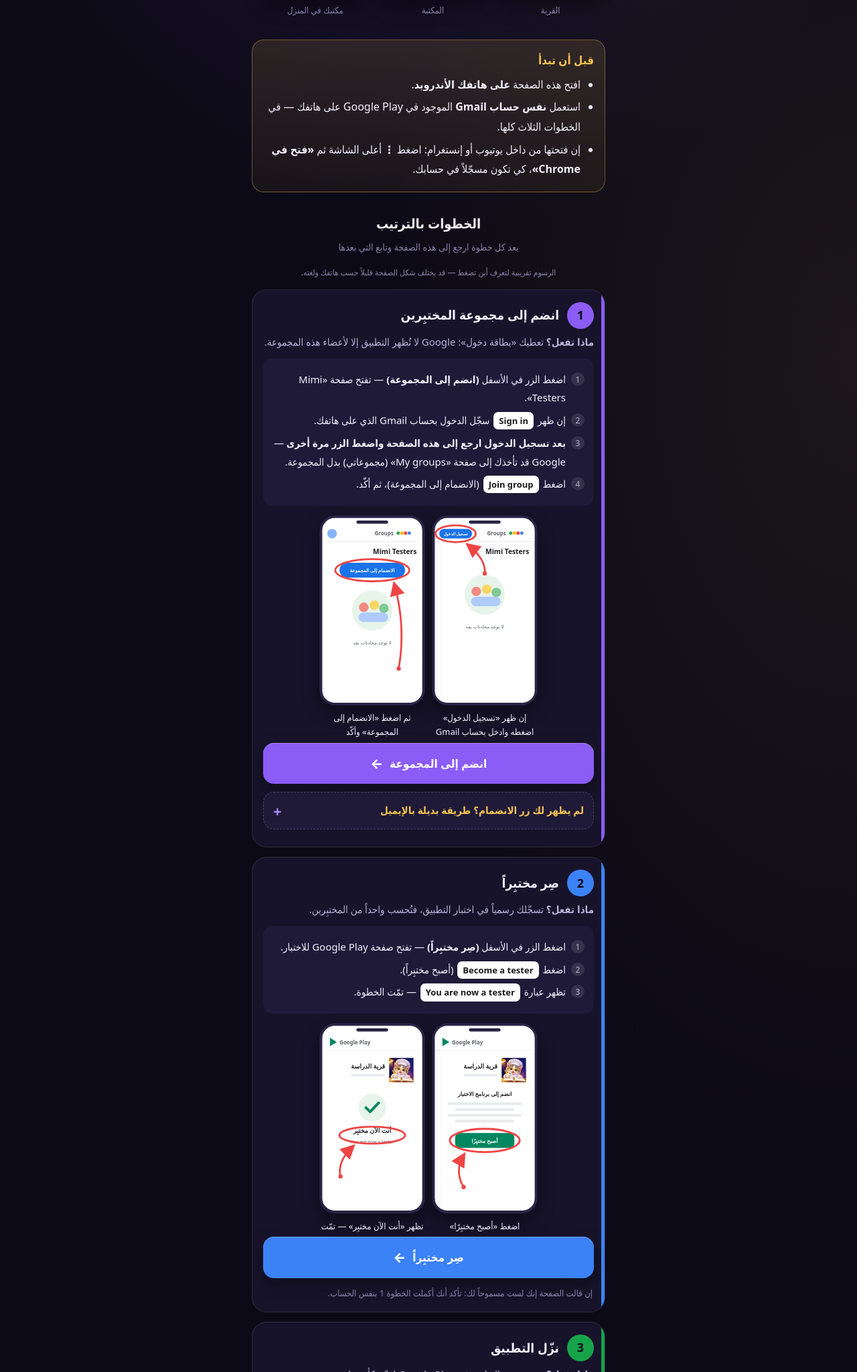
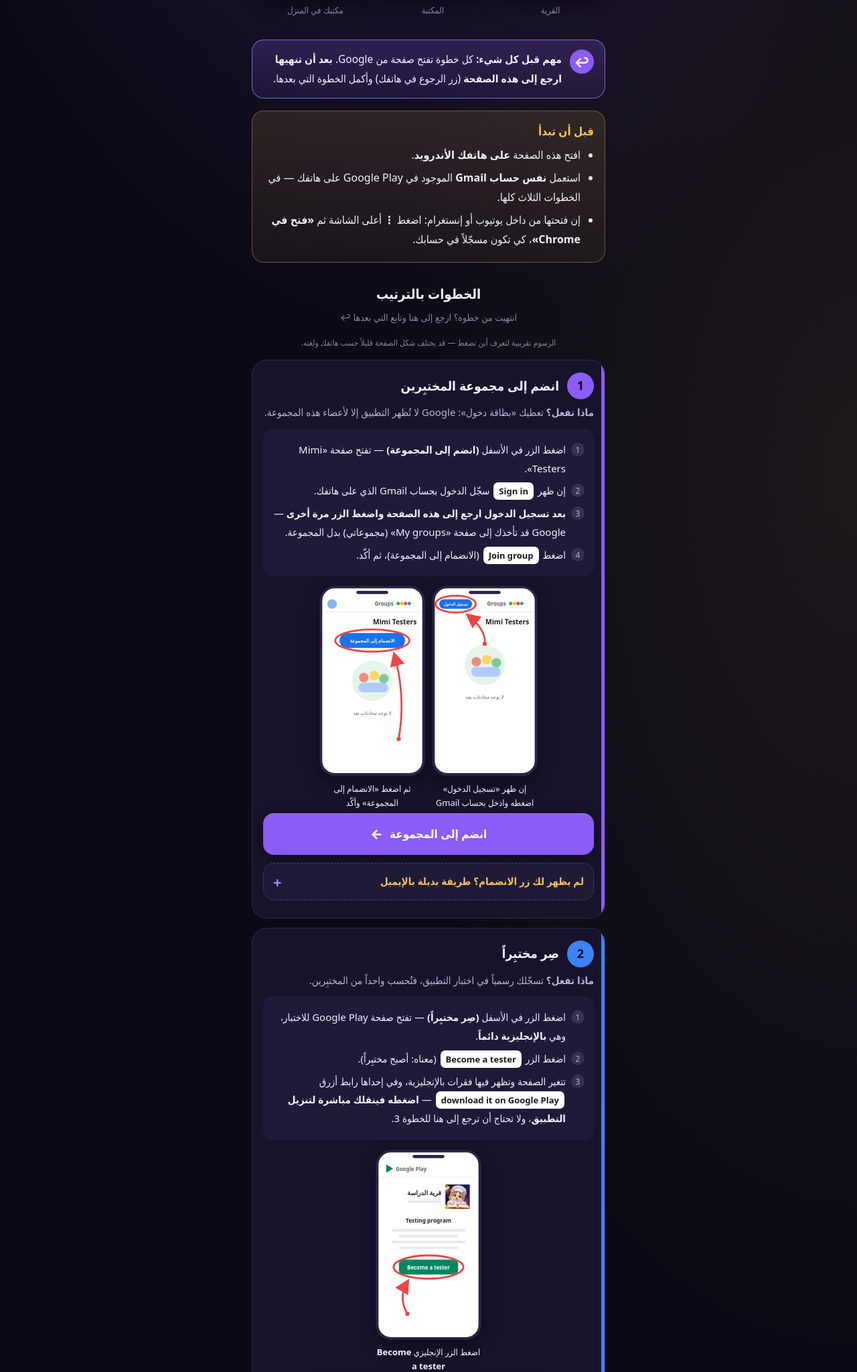
Before and after one commit to studyvillage/studyvillage.github.io, a plain HTML site: page index.html in a window 1280 px wide. Shown: the part 752-2800 px from the top of the page at 67% size. Drawn offline with Linux system fonts and the light colour scheme; a web font is replaced by a local one.

Commit message:
ارجع بعد كل خطوة، وBecome a tester ثم رابط التنزيل المباشر (لقطة حقيقية)

```diff
--- a/index.html
+++ b/index.html
@@ -84,6 +84,11 @@ h2.section{font-size:20px;margin:28px 0 4px;text-align:center}
 .alt summary{font-size:15px;color:var(--gold)}
 .alt .how{background:rgba(0,0,0,.2)}
 .alt-go{background:#334155;font-size:15px;padding:12px;margin-bottom:14px}
+.back{display:flex;gap:12px;align-items:flex-start;background:linear-gradient(180deg,rgba(139,92,246,.22),rgba(139,92,246,.1));
+  border:1.5px solid rgba(167,139,250,.7);border-radius:18px;padding:14px 16px;margin:18px 0 0;font-size:15.5px}
+.back-icon{flex:0 0 auto;width:36px;height:36px;border-radius:50%;background:var(--violet);display:grid;place-items:center;font-size:20px;font-weight:800}
+.shot-real{width:100%;max-width:330px;display:block;margin:0 auto;border-radius:16px;box-shadow:0 10px 24px rgba(0,0,0,.4);border:3px solid #2A2446}
+.demo figure:has(.shot-real){flex-basis:330px}
 .illus{font-size:12px;color:var(--mute);text-align:center;margin:0 0 12px}
 .s1{--accent:#8B5CF6}
 .s2{--accent:#3B82F6}
@@ -133,6 +138,12 @@ footer a{color:var(--mute)}
     <figure class="shot"><img src="img/home.webp" alt="الدراسة في المنزل" loading="lazy"><figcaption>مكتبك في المنزل</figcaption></figure>
   </section>
 
+  <section class="back">
+    <div class="back-icon" aria-hidden="true">↩</div>
+    <div><b>مهم قبل كل شيء:</b> كل خطوة تفتح صفحة من Google. <b>بعد أن تنهيها ارجع إلى هذه الصفحة</b> (زر الرجوع في هاتفك)
+    وأكمل الخطوة التي بعدها.</div>
+  </section>
+
   <section class="before">
     <h2>قبل أن تبدأ</h2>
     <ul>
@@ -143,7 +154,7 @@ footer a{color:var(--mute)}
   </section>
 
   <h2 class="section">الخطوات بالترتيب</h2>
-  <p class="sub">بعد كل خطوة ارجع إلى هذه الصفحة وتابع التي بعدها</p>
+  <p class="sub">انتهيت من خطوة؟ ارجع إلى هنا وتابع التي بعدها ↩</p>
   <p class="illus">الرسوم تقريبية لتعرف أين تضغط — قد يختلف شكل الصفحة قليلاً حسب هاتفك ولغته.</p>
 
   <article class="step s1" id="step1">
@@ -192,9 +203,10 @@ footer a{color:var(--mute)}
     <div class="head"><div class="num">2</div><h3>صِر مختبِراً</h3></div>
     <p class="why"><b>ماذا تفعل؟</b> تسجّلك رسمياً في اختبار التطبيق، فتُحسب واحداً من المختبِرين.</p>
     <ol class="how">
-      <li>اضغط الزر في الأسفل <span class="btn-ar">(صِر مختبِراً)</span> — تفتح صفحة Google Play للاختبار.</li>
-      <li>اضغط <span class="btn-en">Become a tester</span> (أصبح مختبِراً).</li>
-      <li>تظهر عبارة <span class="btn-en">You are now a tester</span> — تمّت الخطوة.</li>
+      <li>اضغط الزر في الأسفل <span class="btn-ar">(صِر مختبِراً)</span> — تفتح صفحة Google Play للاختبار، وهي <b>بالإنجليزية دائماً</b>.</li>
+      <li>اضغط الزر <span class="btn-en">Become a tester</span> (معناه: أصبح مختبِراً).</li>
+      <li>تتغير الصفحة وتظهر فيها فقرات بالإنجليزية، وفي إحداها رابط أزرق <span class="btn-en">download it on Google Play</span> —
+      <b>اضغطه فينقلك مباشرة لتنزيل التطبيق</b>، ولا تحتاج أن ترجع إلى هنا للخطوة 3.</li>
     </ol>
     <!--guide:2-->
     <div class="demo">
@@ -202,29 +214,27 @@ footer a{color:var(--mute)}
 <defs><marker id="h" markerWidth="8" markerHeight="8" refX="6" refY="4" orient="auto"><path d="M0,0 L8,4 L0,8 z" fill="#EF4444"/></marker></defs>
 <rect x="3" y="3" width="194" height="354" rx="26" fill="#fff" stroke="#2A2446" stroke-width="5"/>
 <rect x="70" y="10" width="60" height="6" rx="3" fill="#2A2446"/>
-<path d="M20,28 L20,44 L33,36 z" fill="#01875F"/><text x="38" y="40" font-size="10" fill="#5f6368" font-weight="600" text-anchor="start">Google Play</text><line x1="8" y1="52" x2="192" y2="52" stroke="#e8eaed"/><image href="img/icon.webp" x="132" y="66" width="46" height="46" preserveAspectRatio="xMidYMid slice"/><text x="124" y="86" font-size="12" fill="#202124" font-weight="700" text-anchor="end">قرية الدراسة</text><rect x="60" y="96" width="64" height="5" rx="2.5" fill="#e8eaed"/><text x="100" y="138" font-size="10.5" fill="#202124" font-weight="700" text-anchor="middle">انضم إلى برنامج الاختبار</text><rect x="30" y="150" width="140" height="5" rx="2.5" fill="#e8eaed"/><rect x="44" y="161" width="112" height="5" rx="2.5" fill="#e8eaed"/><rect x="30" y="172" width="140" height="5" rx="2.5" fill="#e8eaed"/><rect x="44" y="183" width="112" height="5" rx="2.5" fill="#e8eaed"/><rect x="44" y="208" width="112" height="28" rx="8" fill="#01875F"/><text x="100" y="226" font-size="10" fill="#fff" font-weight="700" text-anchor="middle">أصبح مختبِرًا</text>
+<path d="M20,28 L20,44 L33,36 z" fill="#01875F"/><text x="38" y="40" font-size="10" fill="#5f6368" font-weight="600" text-anchor="start">Google Play</text><line x1="8" y1="52" x2="192" y2="52" stroke="#e8eaed"/><image href="img/icon.webp" x="132" y="66" width="46" height="46" preserveAspectRatio="xMidYMid slice"/><text x="124" y="86" font-size="12" fill="#202124" font-weight="700" text-anchor="end">قرية الدراسة</text><rect x="60" y="96" width="64" height="5" rx="2.5" fill="#e8eaed"/><text x="100" y="138" font-size="10.5" fill="#202124" font-weight="700" text-anchor="middle">Testing program</text><rect x="30" y="150" width="140" height="5" rx="2.5" fill="#e8eaed"/><rect x="44" y="161" width="112" height="5" rx="2.5" fill="#e8eaed"/><rect x="30" y="172" width="140" height="5" rx="2.5" fill="#e8eaed"/><rect x="44" y="183" width="112" height="5" rx="2.5" fill="#e8eaed"/><rect x="44" y="208" width="112" height="28" rx="8" fill="#01875F"/><text x="100" y="226" font-size="10" fill="#fff" font-weight="700" text-anchor="middle">Become a tester</text>
 <ellipse cx="100" cy="222" rx="66" ry="22" fill="none" stroke="#EF4444" stroke-width="3.5"/>
 <path d="M60,310 Q42.2,280.0 60,250" fill="none" stroke="#EF4444" stroke-width="3.5" stroke-linecap="round" marker-end="url(#h)"/>
 <circle cx="60" cy="310" r="4" fill="#EF4444"/>
-</svg><figcaption>اضغط «أصبح مختبِرًا»</figcaption></figure>
-      <figure><svg viewBox="0 0 200 360" role="img" xmlns="http://www.w3.org/2000/svg" direction="ltr" style="direction:ltr">
-<defs><marker id="h" markerWidth="8" markerHeight="8" refX="6" refY="4" orient="auto"><path d="M0,0 L8,4 L0,8 z" fill="#EF4444"/></marker></defs>
-<rect x="3" y="3" width="194" height="354" rx="26" fill="#fff" stroke="#2A2446" stroke-width="5"/>
-<rect x="70" y="10" width="60" height="6" rx="3" fill="#2A2446"/>
-<path d="M20,28 L20,44 L33,36 z" fill="#01875F"/><text x="38" y="40" font-size="10" fill="#5f6368" font-weight="600" text-anchor="start">Google Play</text><line x1="8" y1="52" x2="192" y2="52" stroke="#e8eaed"/><image href="img/icon.webp" x="132" y="66" width="46" height="46" preserveAspectRatio="xMidYMid slice"/><text x="124" y="86" font-size="12" fill="#202124" font-weight="700" text-anchor="end">قرية الدراسة</text><rect x="60" y="96" width="64" height="5" rx="2.5" fill="#e8eaed"/><circle cx="100" cy="160" r="26" fill="#E6F4EA"/><path d="M88,160 l8,8 l16,-17" fill="none" stroke="#01875F" stroke-width="5" stroke-linecap="round" stroke-linejoin="round"/><text x="100" y="208" font-size="12" fill="#202124" font-weight="700" text-anchor="middle">أنت الآن مختبِر</text><text x="100" y="228" font-size="8.5" fill="#5f6368" font-weight="400" text-anchor="middle">You are now a tester</text>
-<ellipse cx="100" cy="212" rx="62" ry="16" fill="none" stroke="#EF4444" stroke-width="3.5"/>
-<path d="M40,290 Q33.3,262.0 63,234" fill="none" stroke="#EF4444" stroke-width="3.5" stroke-linecap="round" marker-end="url(#h)"/>
-<circle cx="40" cy="290" r="4" fill="#EF4444"/>
-</svg><figcaption>تظهر «أنت الآن مختبِر» — تمّت</figcaption></figure>
+</svg><figcaption>اضغط الزر الإنجليزي <b>Become a tester</b></figcaption></figure>
     </div>
     <!--/guide:2-->
+    <!--guide:2b-->
+    <div class="demo">
+      <figure><img src="img/tester-done.webp" alt="بعد Become a tester: رابط download it on Google Play" class="shot-real" loading="lazy"><figcaption>تظهر هذه الصفحة: اضغط الرابط الأزرق <b>download it on Google Play</b> — ينقلك مباشرة لتنزيل التطبيق</figcaption></figure>
+    </div>
+    <!--/guide:2b-->
+    <!--after:2b-->
     <a class="go" data-step="2" href="https://play.google.com/apps/testing/com.mimistudy.app" target="_blank" rel="noopener">صِر مختبِراً <span class="arrow">←</span></a>
     <p class="note">إن قالت الصفحة إنك لست مسموحاً لك: تأكد أنك أكملت الخطوة 1 بنفس الحساب.</p>
   </article>
 
   <article class="step s3" id="step3">
     <div class="head"><div class="num">3</div><h3>نزّل التطبيق</h3></div>
-    <p class="why"><b>ماذا تفعل؟</b> تفتح صفحة التطبيق في Google Play لتثبّته كأي تطبيق.</p>
+    <p class="why"><b>إن ضغطت الرابط الأزرق في الخطوة 2</b> فأنت الآن في صفحة التطبيق: اضغط «تثبيت» فقط. وإن لم تضغطه، فهذا
+    الزر يفتح صفحة التطبيق في Google Play.</p>
     <ol class="how">
       <li>اضغط الزر في الأسفل <span class="btn-ar">(نزّل من Google Play)</span>.</li>
       <li>اضغط <span class="btn-en">Install</span> (تثبيت)، ثم افتح التطبيق.</li>
```
Also changed, not shown: test.html (+26 -16 lines), img/tester-done.webp (added).
